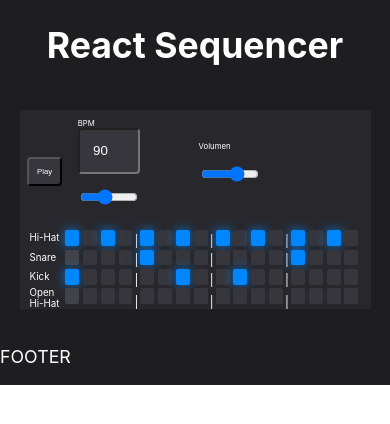
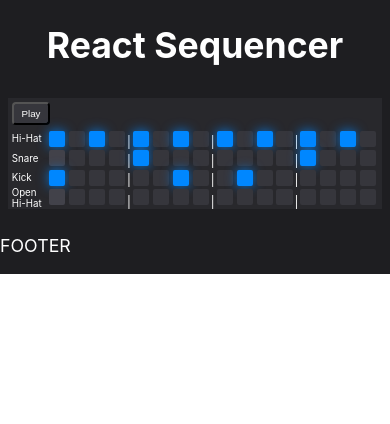
Before and after one commit to fededamis/ReactDrumSequencer, a React (Create React App) app: page / in a window 390 px wide. Shown: the top 424 px of the page. Built offline with nearby package versions, Linux system fonts and the light colour scheme; no server answers.

Commit message:
Se ajustan estilos responsive del boton Play

```diff
--- a/src/App.css
+++ b/src/App.css
@@ -20,27 +20,32 @@ html, body {
 
 .SequencerBody {
 	background-color: #28282c;
-	margin: 5%;
+	margin: 2%;
 }
 
 .PlayButton {
 	background: #36363c;
-    border-radius: 4px;
+    border-radius: 1vw;
 	cursor: pointer;
-	font-size: calc(2vmin);
-	margin: 1em;
-	padding: 1em;
+	font-size: 2.5vw;
+	margin: 1vw;
+	padding-left: 2vw;
+	padding-right: 2vw;
+	padding-top: 1vw;
+	padding-bottom: 1vw;
     box-shadow: 0 1px 3px 0 rgba(blue, 0.3);
 	transition: background 100ms ease;
 	color:white;
 }
 
 .BPMButton {
-	display: inline-grid;
+	/* display: inline-grid; */
 	font-size: calc(2vmin);
 	vertical-align: middle;
 	width: 30%;
 	margin: 1em;
+
+	display: none;
 }
 
 .BPMButton input {
@@ -53,11 +58,13 @@ html, body {
 }
 
 .VolumeFader {
-	display: inline-grid;
+	/* display: inline-grid; */
 	font-size: calc(2vmin);
 	vertical-align: middle;
 	width: 30%;
 	margin: 1em;
+
+	display: none;
 }
 
 .VolumeFader input {
@@ -78,8 +85,8 @@ html, body {
 	display: flex;
 	flex-direction: row;
 	flex-wrap: nowrap;
-	margin-left: 10px;
-	margin-right: 10px;
+	margin-left: 1vw;
+	margin-right: 1vw;
 }
 
 .SampleName {
```
